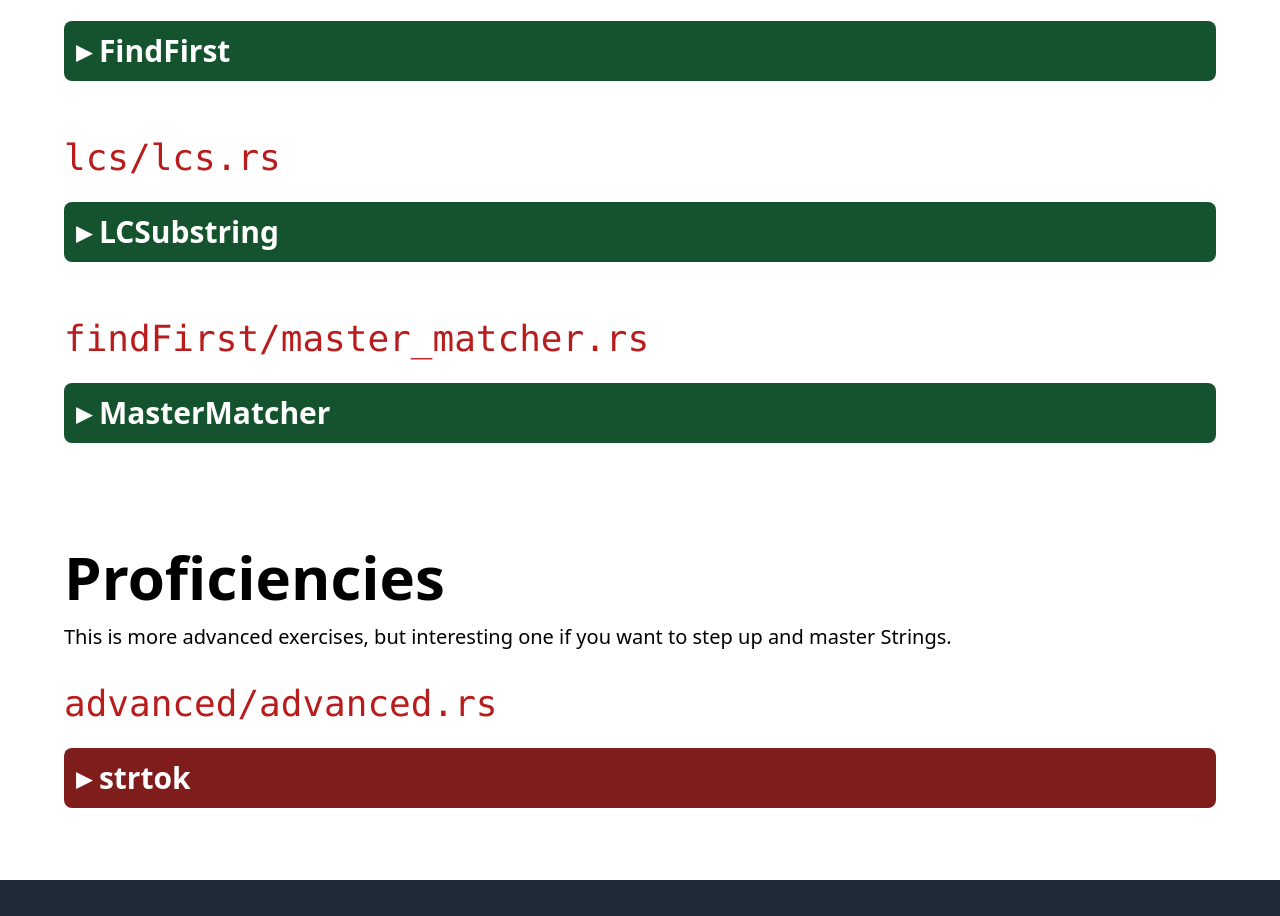
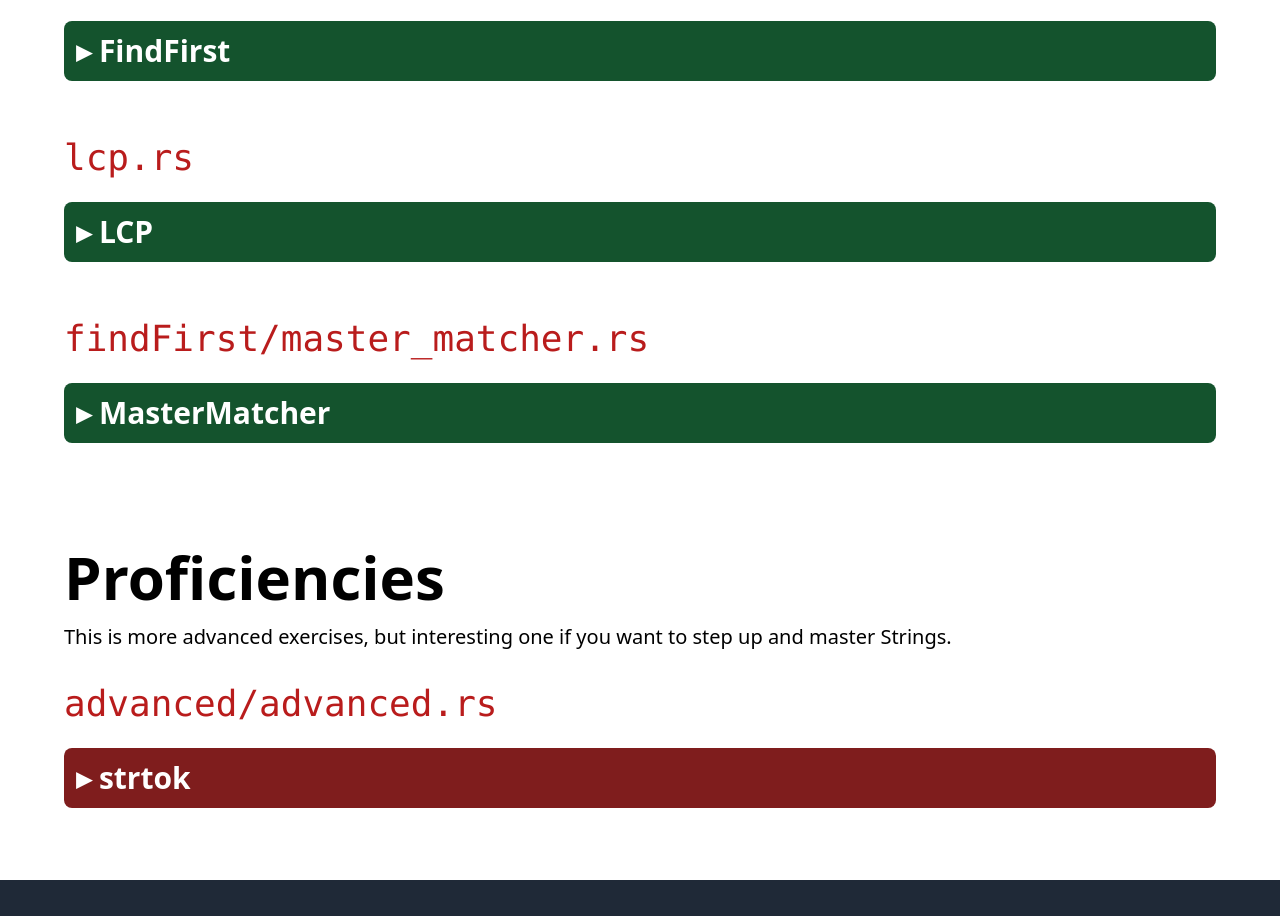
Before and after one commit to Gaspardcode/EPIRS-help, a React (Vite) app: page / in a window 1280 px wide. Shown: the part 1281-2197 px from the top of the page. Built offline with nearby package versions, Linux system fonts and the light colour scheme.

Commit message:
fix(typo)

```diff
--- a/src/subject/FundamentalsSection.jsx
+++ b/src/subject/FundamentalsSection.jsx
@@ -22,8 +22,8 @@ function FundamentalsSection() {
 function LcsPart() {
     return (
         <section className="w-full py-4">
-            <h3 className="text-4xl text-red-500"><Code>lcs/lcs.rs</Code></h3>
-            <Toggle title="LCSubstring" color={"fundamentals"}>
+            <h3 className="text-4xl text-red-500"><Code>lcp.rs</Code></h3>
+            <Toggle title="LCP" color={"fundamentals"}>
                 <P>The idea is simply to find the (L)ongest (C)ommon (P)refix of two String.</P>
                 <HelpMessage>
                     <P>To ease indexing, you may want to cast the Strings to Vectors of char. Look up to collect the string if you are lost. Keep in mind collect() has a cost of O(n), but index using chars().nth() also does.</P>
```
